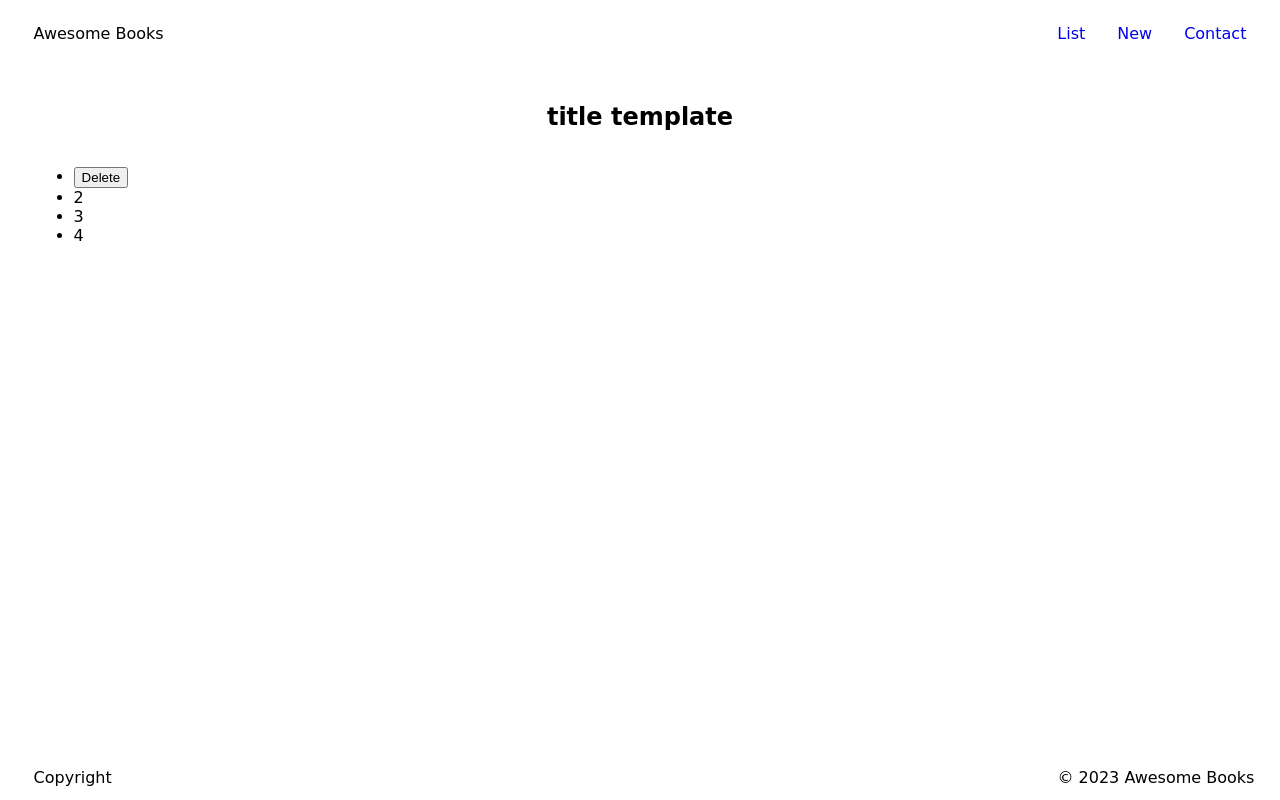
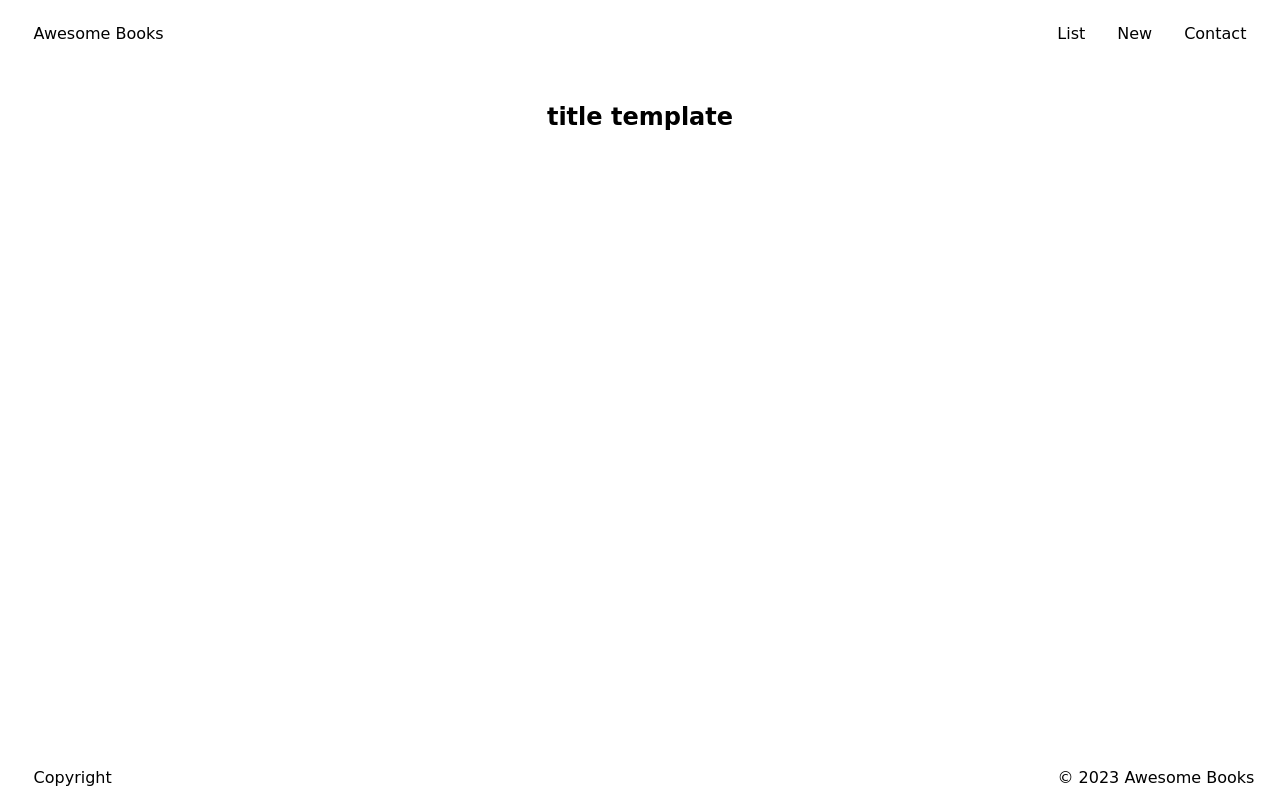
Before and after one commit to fezzopro/awesome-books, a website: page index.html in a window 1280 px wide. Drawn offline with Linux system fonts and the light colour scheme.

Commit message:
Refactor application index.html template

```diff
--- a/index.html
+++ b/index.html
@@ -15,9 +15,9 @@
     <div class="logo"><span>Awesome Books</span></div>
       <nav>
         <ul class="nav-ul">
-          <li class="nav-ul-li"><a href="#">List</a></li>
-          <li class="nav-ul-li"><a href="#">New</a></li>
-          <li class="nav-ul-li"><a href="#">Contact</a></li>
+          <li class="nav-ul-li">List</li>
+          <li class="nav-ul-li">New</li>
+          <li class="nav-ul-li">Contact</li>
         </ul>
       </nav>
   </header>
@@ -27,17 +27,6 @@
       <h2>title template</h2>
     </div>
     <div class="book-section">
-        <ul>
-            <li>
-              <span></span>
-              <span>
-                <button>Delete</button>
-              </span>
-            </li>
-            <li>2</li>
-            <li>3</li>
-            <li>4</li>
-        </ul>
     </div>
   </section>
   <footer>
```
